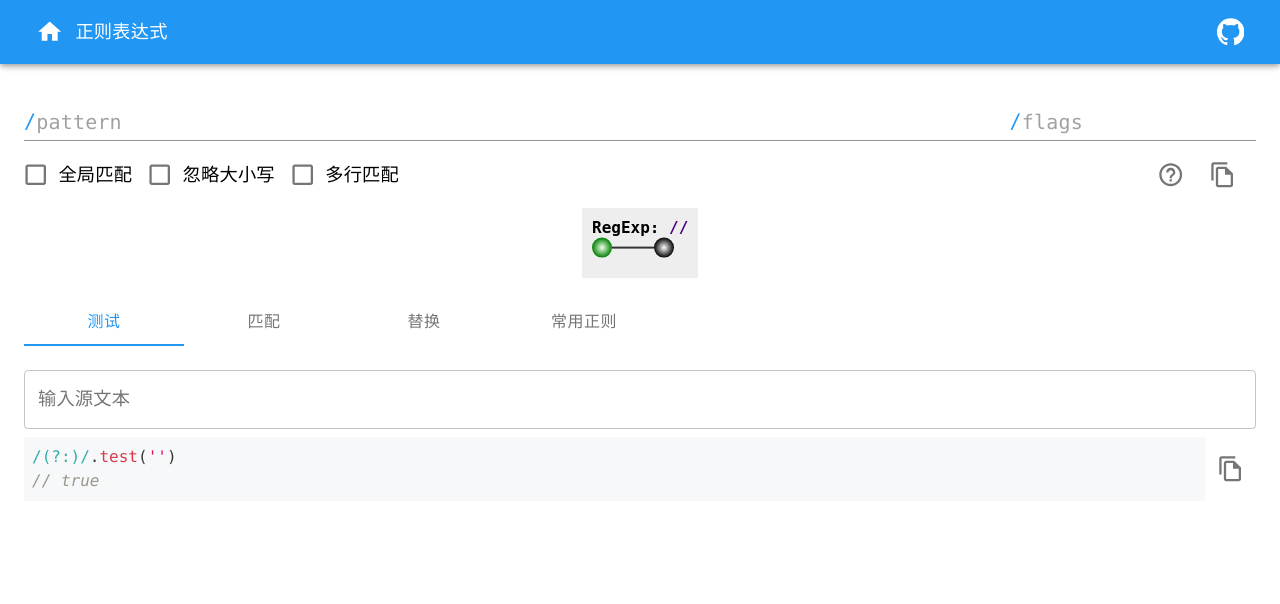
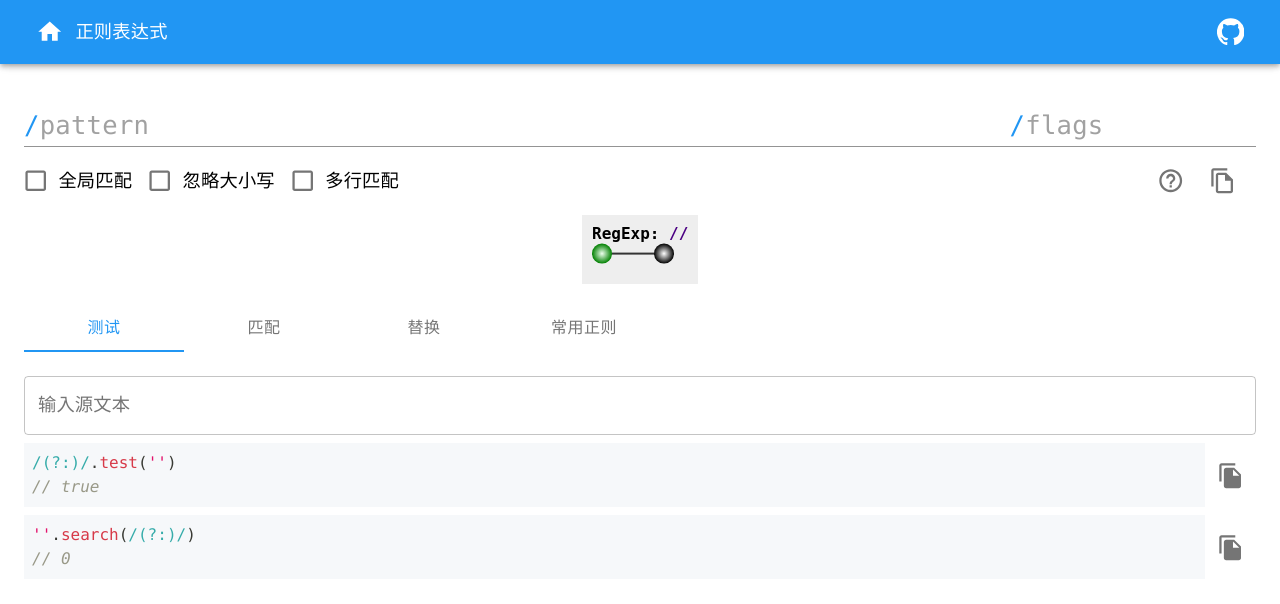
Before and after one commit to whinc/online-tools, a React (Create React App) app: page /#/regexp in a window 1280 px wide. Shown: the top 604 px of the page. Built offline with nearby package versions, Linux system fonts and the light colour scheme.

Commit message:
feat(正则表达式): 支持String.proptype.search

```diff
--- /dev/null
+++ b/src/components/CopyAction.tsx
@@ -0,0 +1,33 @@
+import React from "react";
+import { Box, Tooltip, IconButton } from "@material-ui/core";
+import { makeStyles } from "@material-ui/core/styles";
+import CopyToClipboard from "react-copy-to-clipboard";
+import { FileCopy } from "@material-ui/icons";
+import { useSnackbar } from "notistack";
+
+export type CopyActionProps = {
+  text: string
+};
+
+export const CopyAction: React.FC<CopyActionProps> = ({text}) => {
+  const styles = useStyles();
+  const { enqueueSnackbar } = useSnackbar();
+  return (
+    <Box display="flex" className={styles.root}>
+      <CopyToClipboard
+        text={text}
+        onCopy={() => enqueueSnackbar("已复制!", { autoHideDuration: 1500 })}
+      >
+        <Tooltip title="复制" placement="top">
+          <IconButton>
+            <FileCopy />
+          </IconButton>
+        </Tooltip>
+      </CopyToClipboard>
+    </Box>
+  );
+};
+
+const useStyles = makeStyles((theme) => ({
+  root: {},
+}));
--- a/src/components/index.ts
+++ b/src/components/index.ts
@@ -1,2 +1,3 @@
 export * from './VisualRegExp'
 export * from './CodeBlock'
+export * from './CopyAction'
--- a/src/pages/RegExpPage/RegExpTestPanel.tsx
+++ b/src/pages/RegExpPage/RegExpTestPanel.tsx
@@ -2,14 +2,9 @@ import React, { useMemo, useState } from "react";
 import {
   Box,
   TextField,
-  Tooltip,
-  IconButton,
   Typography,
 } from "@material-ui/core";
-import { CodeBlock } from "components";
-import CopyToClipboard from "react-copy-to-clipboard";
-import { FileCopyOutlined } from "@material-ui/icons";
-import { useSnackbar } from "notistack";
+import { CodeBlock, CopyAction } from "components";
 
 export type RegExpTestPanelProps = {
   source: string;
@@ -21,17 +16,19 @@ export const RegExpTestPanel: React.FC<RegExpTestPanelProps> = ({
   flags,
 }) => {
   const [text, setText] = useState("");
-  const { matched, code, error } = useMemo(() => {
+  const { result1, result2, code1, code2, error } = useMemo(() => {
     try {
       const regexp = new RegExp(source, flags);
-      const matched = regexp.test(text);
-      const code = `${regexp}.test('${text.replace(/'/g, "\\'")}')`
-      return { matched, code };
+      const result1 = regexp.test(text);
+      const result2 = text.search(regexp)
+      const escapedText = text.replace(/'/g, "\\'")
+      const code1 = `${regexp}.test('${escapedText}')`
+      const code2 = `'${escapedText}'.search(${regexp})`
+      return { result1, code1, code2, result2};
     } catch (error) {
       return { error: error as Error };
     }
   }, [flags, source, text]);
-  const { enqueueSnackbar } = useSnackbar();
   if (error) return <Typography color="error">{error.message}</Typography>;
   return (
     <Box display="flex" flexDirection="column">
@@ -47,18 +44,15 @@ export const RegExpTestPanel: React.FC<RegExpTestPanelProps> = ({
       </Box>
       <Box mt={1} display="flex" alignItems="center">
         <Box flexGrow={1}>
-          <CodeBlock code={`${code!}\n// ${matched!}`} language="javascript" />
+          <CodeBlock code={`${code1!}\n// ${result1!}`} language="javascript" />
         </Box>
-        <CopyToClipboard
-          text={code!}
-          onCopy={() => enqueueSnackbar("已复制!", { autoHideDuration: 1500 })}
-        >
-          <Tooltip title="复制" placement="top">
-            <IconButton>
-              <FileCopyOutlined />
-            </IconButton>
-          </Tooltip>
-        </CopyToClipboard>
+        <CopyAction text={code1!} />
+      </Box>
+      <Box mt={1} display="flex" alignItems="center">
+        <Box flexGrow={1}>
+          <CodeBlock code={`${code2!}\n// ${result2!}`} language="javascript" />
+        </Box>
+        <CopyAction text={code2!} />
       </Box>
     </Box>
   );
--- a/src/pages/RegExpPage/index.tsx
+++ b/src/pages/RegExpPage/index.tsx
@@ -24,13 +24,16 @@ import { green, red, grey } from "@material-ui/core/colors";
 import { useQuery } from "hooks";
 import { debugErr } from "utils";
 import { useSnackbar } from "notistack";
-import { FileCopy, ExpandMore, FileCopyOutlined, HelpOutline } from "@material-ui/icons";
-import CopyToClipboard from "react-copy-to-clipboard";
+import {
+  ExpandMore,
+  FileCopyOutlined,
+  HelpOutline,
+} from "@material-ui/icons";
 import clsx from "clsx";
-import { VisualRegExp, RegExpType, CodeBlock } from "components";
+import { VisualRegExp, RegExpType, CodeBlock, CopyAction } from "components";
 import { copyToClipboard } from "utils";
 import { RegExpChips } from "./RegExpChips";
-import {RegExpTestPanel} from './RegExpTestPanel'
+import { RegExpTestPanel } from "./RegExpTestPanel";
 
 declare module "@material-ui/core/styles/createMuiTheme" {
   interface Theme {
@@ -51,7 +54,7 @@ enum TabIndex {
 
 const useStyles = makeStyles((theme) => ({
   regexpInput: {
-    fontSize: 20,
+    fontSize: "1.6rem",
     fontFamily: theme.codeFontFamily,
   },
   code: {
@@ -351,7 +354,7 @@ str.replace(/${regexp.source}/${regexp.flags}, "${newText}")`;
           >
             <Tooltip title={`帮助`}>
               <IconButton
-                onClick={() => { }}
+                onClick={() => {}}
                 component="a"
                 href="https://developer.mozilla.org/en-US/docs/Web/JavaScript/Guide/Regular_Expressions"
                 target="_blank"
@@ -470,18 +473,7 @@ str.replace(/${regexp.source}/${regexp.flags}, "${newText}")`;
               <CodeBlock code={code} language="javascript" />
             </CardContent>
             <CardActions>
-              <CopyToClipboard
-                text={code}
-                onCopy={() =>
-                  enqueueSnackbar("已复制!", { autoHideDuration: 1500 })
-                }
-              >
-                <Tooltip title="复制" placement="top">
-                  <IconButton>
-                    <FileCopy />
-                  </IconButton>
-                </Tooltip>
-              </CopyToClipboard>
+              <CopyAction text={code} />
             </CardActions>
           </Collapse>
         </Card>
```
Also changed, not shown: 1 other file (tests, documents, lock files or other folders).
